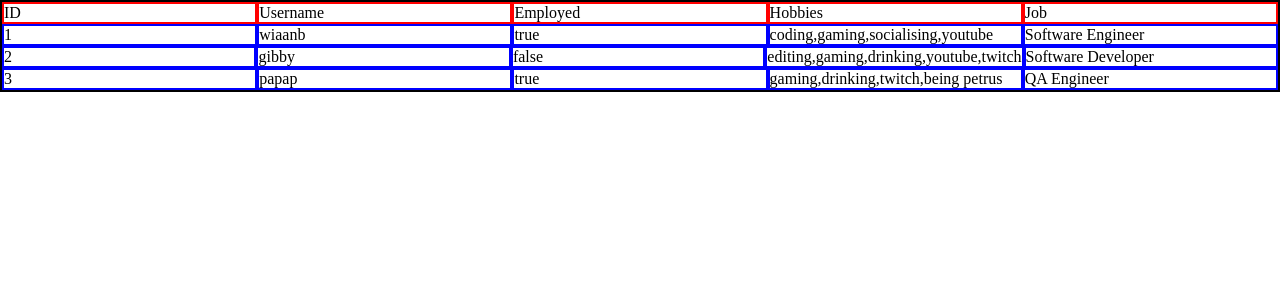
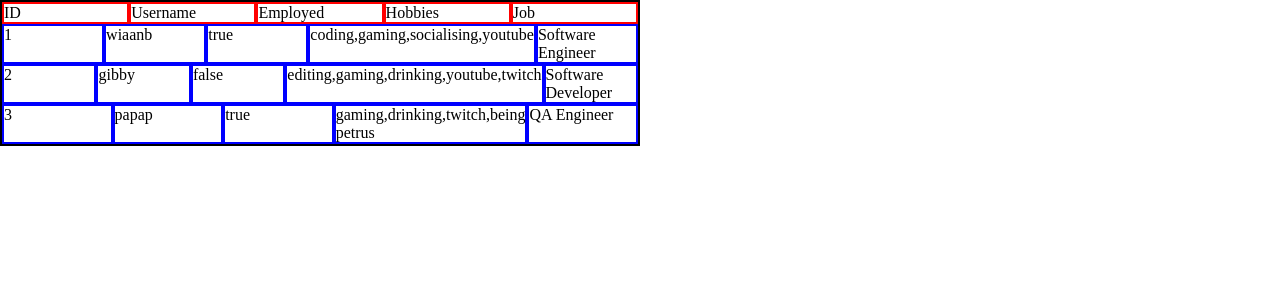
Before and after one commit to WiaanB/basic_crud, a React (Create React App) app: page / in a window 1280 px wide. Shown: the top 300 px of the page. Built offline with nearby package versions, Linux system fonts and the light colour scheme.

Commit message:
grid styling

```diff
--- a/src/App.scss
+++ b/src/App.scss
@@ -6,6 +6,7 @@
 
 // Grid Styling
 .grid-container {
+  width: 50vw;
   display: grid;
   border: solid 2px black;
 
@@ -18,8 +19,10 @@
     }
 
     .grid-column-value {
+      max-width:300px;
       list-style: none;
       border: solid 2px blue;
+      text-overflow: ellipsis;
     }
   }
 }
```
